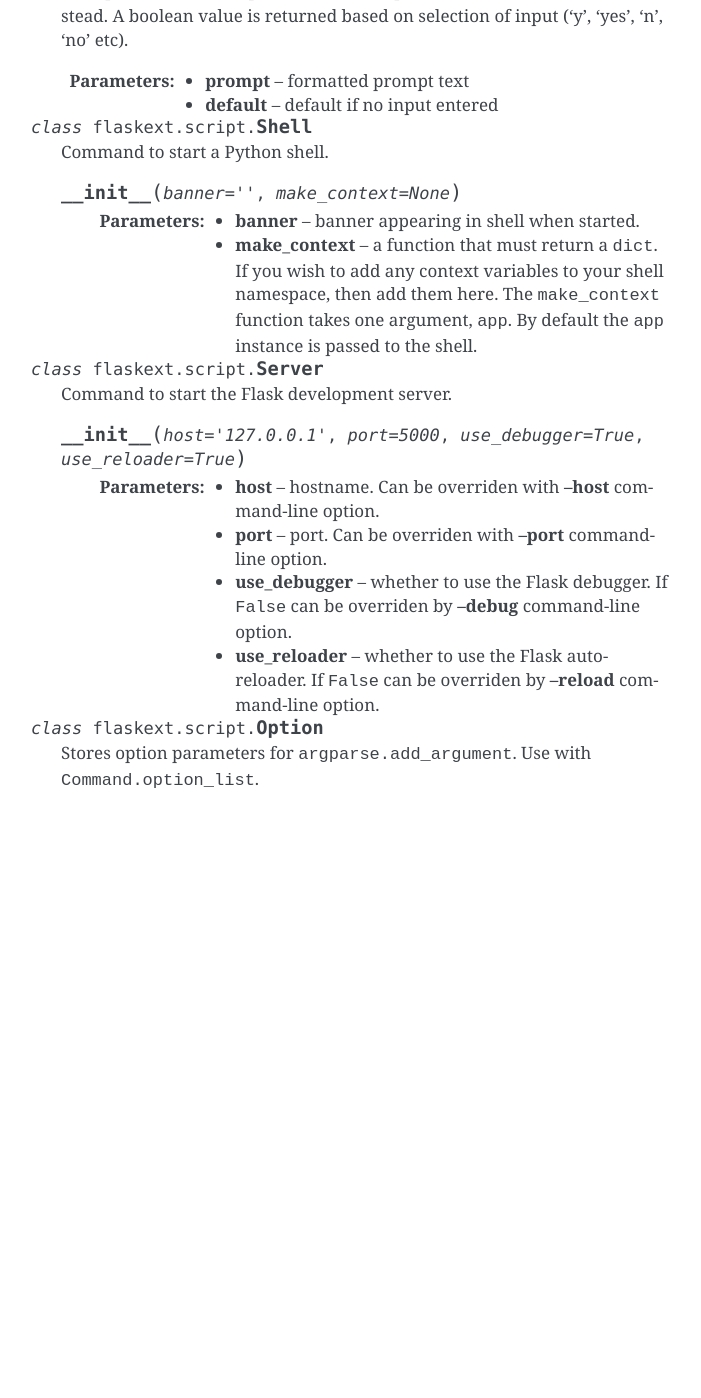
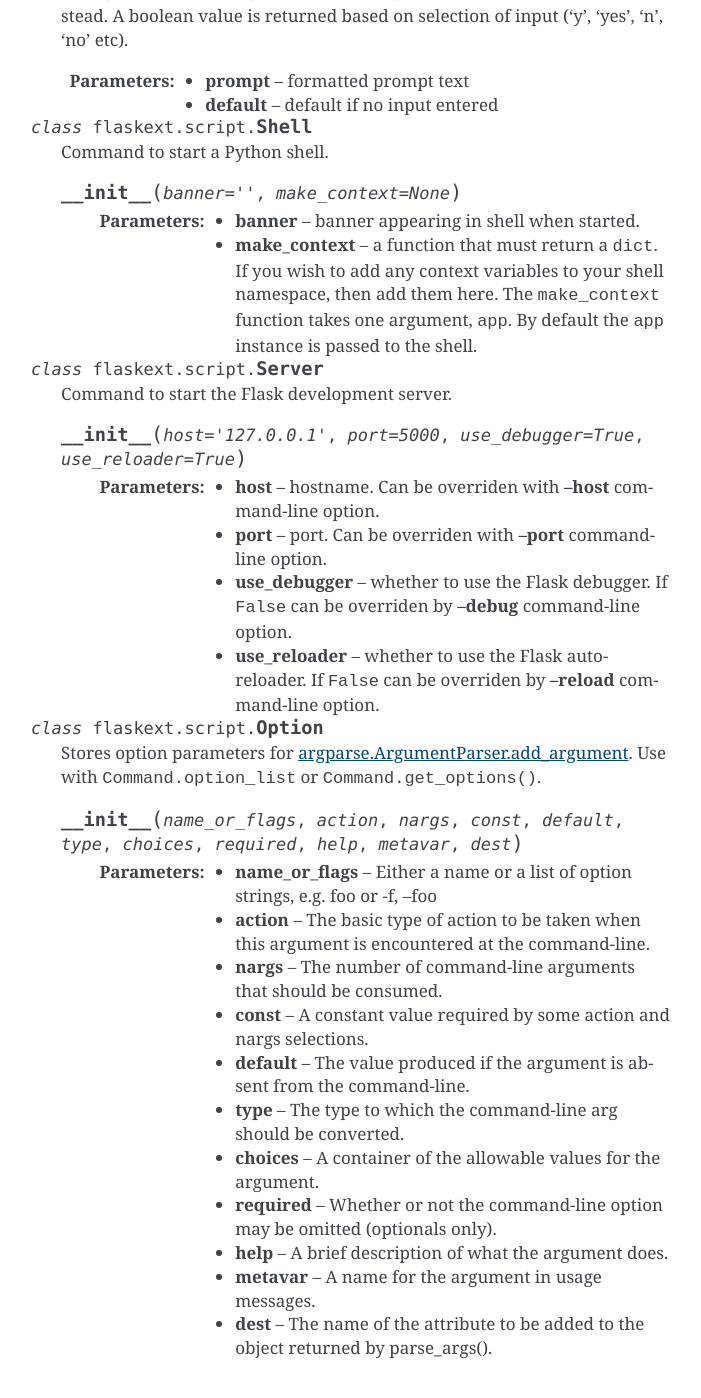
Before and after one commit to smurfix/flask-script, a Sphinx documentation site: the page built from docs/index.rst, in a window 1280 px wide and 1400 px high, scrolled down 6411 px. Shown: the whole window, without its empty margins (289-990 px from the left). Built offline with Sphinx 7.4.7, drawn with Linux system fonts in a browser that asks for light colours; before the commit the page ends 7244 px from its top, so only the background shows below that.

Commit message:
option api details

```diff
--- a/docs/index.rst
+++ b/docs/index.rst
@@ -300,7 +300,21 @@
 
 .. class:: Option
 
-    Stores option parameters for ``argparse.add_argument``. Use with ``Command.option_list``.
+    Stores option parameters for `argparse.ArgumentParser.add_argument <http://pypi.python.org/pypi/argparse>`_. Use with ``Command.option_list`` or ``Command.get_options()``.
+
+    .. method:: __init__(name_or_flags, action, nargs, const, default, type, choices, required, help, metavar, dest)
+
+        :param name_or_flags: Either a name or a list of option strings, e.g. foo or -f, --foo
+        :param action: The basic type of action to be taken when this argument is encountered at the command-line.
+        :param nargs: The number of command-line arguments that should be consumed.
+        :param const: A constant value required by some action and nargs selections.
+        :param default: The value produced if the argument is absent from the command-line.
+        :param type: The type to which the command-line arg should be converted.
+        :param choices: A container of the allowable values for the argument.
+        :param required: Whether or not the command-line option may be omitted (optionals only).
+        :param help: A brief description of what the argument does.
+        :param metavar: A name for the argument in usage messages.
+        :param dest: The name of the attribute to be added to the object returned by parse_args().
 
 .. _Flask: http://flask.pocoo.org
 .. _Bitbucket: http://bitbucket.org/danjac/Flask-Script
```
